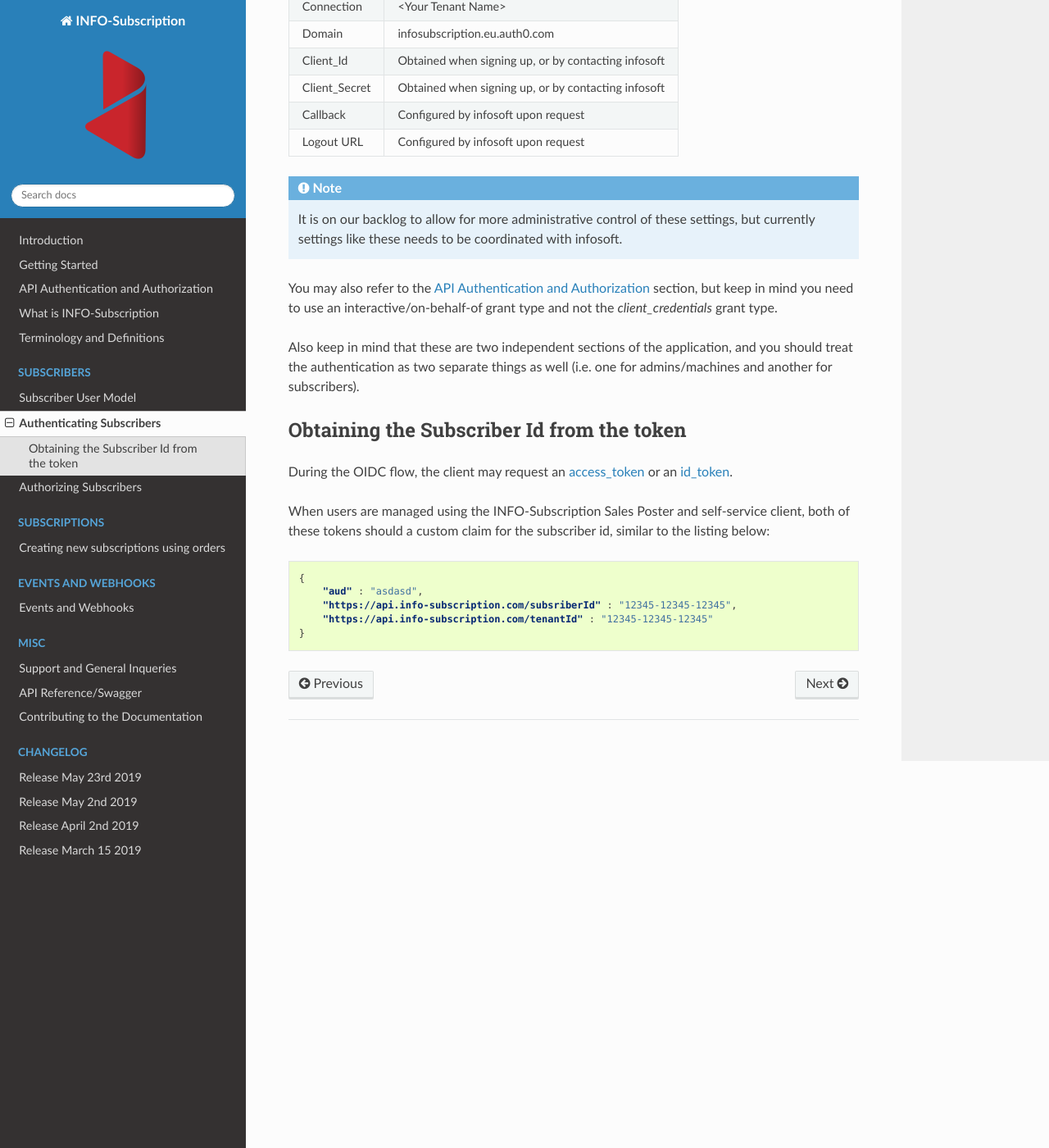
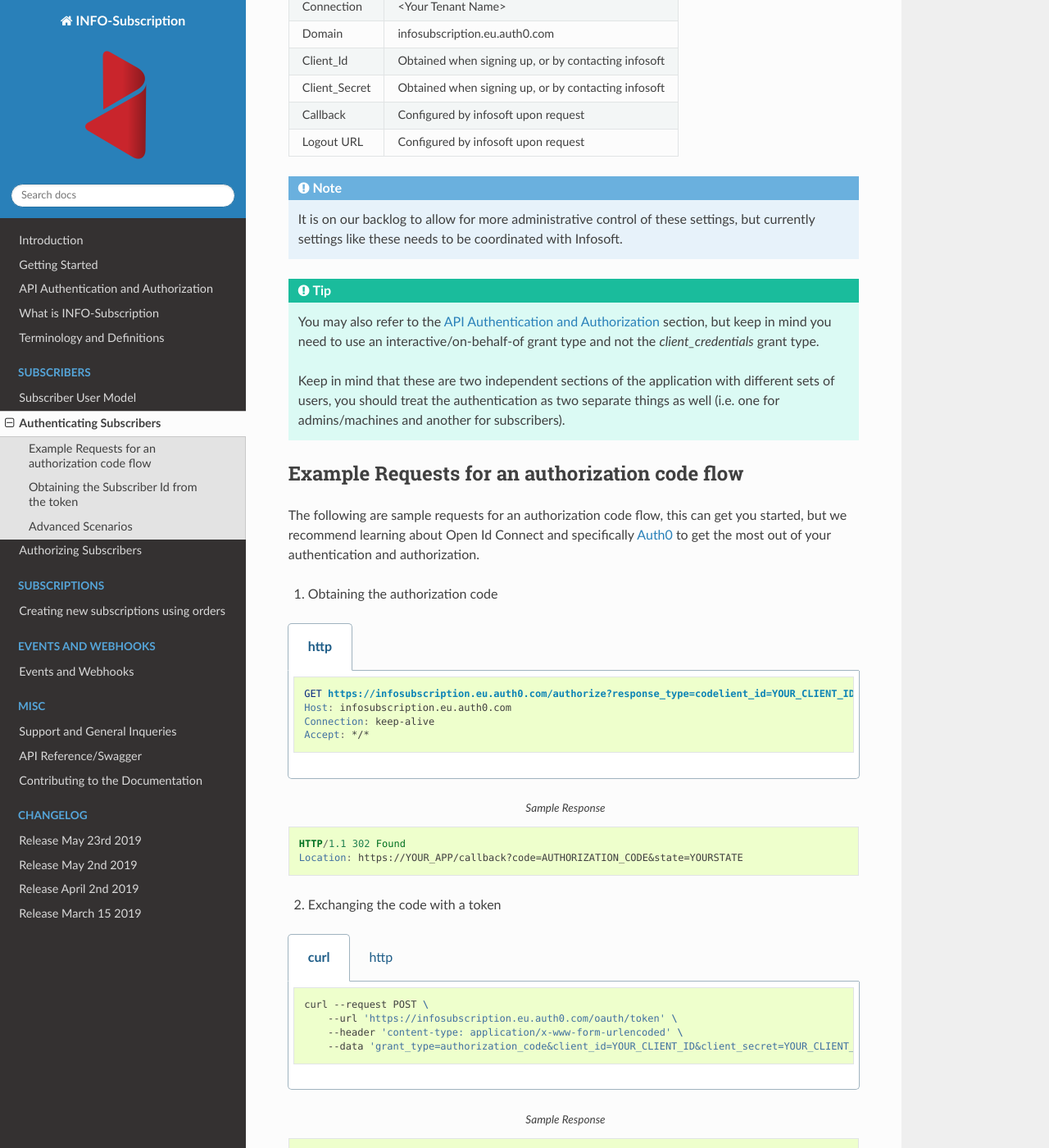
Before and after one commit to infosoftas/info-subscription-doc, a Sphinx documentation site: the page built from source/subscribers/users/authentication.rst, in a window 1280 px wide and 1400 px high, scrolled down 546 px. Shown: the whole window at 82% size. Built offline with Sphinx 7.4.7 and the Read the Docs theme 2.0.0, drawn with Linux system fonts in a browser that asks for light colours; formulas are drawn with MathJax 3; some of the changed text lies outside the part shown.

Commit message:
Expanded on the auth docs

```diff
--- a/source/general/getting-started.rst
+++ b/source/general/getting-started.rst
@@ -25,7 +25,7 @@ In order to actually use the API you will need a couple of things
 * A set of client credentials
 * A TenantId
 
-The client credentials are used for Authentication and Authorization which is :ref:`described separately <authorization>`
+The client credentials are used for authentication and authorization to the API which is :ref:`described separately <authorization>`
 
 While the TenantId is used to ascertain which tenant your application is trying to access.
 
--- a/source/subscribers/users/authentication.rst
+++ b/source/subscribers/users/authentication.rst
@@ -25,13 +25,67 @@ Refer to the table below on how to obtain all of this information, since you do
     =============      =====
 
 .. Note::
-    It is on our backlog to allow for more administrative control of these settings, but currently settings like these needs to be coordinated with infosoft.
+    It is on our backlog to allow for more administrative control of these settings, but currently settings like these needs to be coordinated with Infosoft.
 
-You may also refer to the :ref:`authorization` section, but keep in mind you need to use an interactive/on-behalf-of grant type
-and not the `client_credentials` grant type.
+.. Tip::
+    You may also refer to the :ref:`authorization` section, but keep in mind you need to use an interactive/on-behalf-of grant type
+    and not the `client_credentials` grant type.
 
-Also keep in mind that these are two independent sections of the application,
-and you should treat the authentication as two separate things as well (i.e. one for admins/machines and another for subscribers).
+    Keep in mind that these are two independent sections of the application with different sets of users, you should treat the authentication as two separate things as well (i.e. one for admins/machines and another for subscribers).
+
+Example Requests for an authorization code flow
+-----------------------------------------------
+The following are sample requests for an authorization code flow, this can get you started, but we recommend learning about Open Id Connect and specifically {AUTH0} to get the most out of your authentication and authorization.
+
+1. Obtaining the authorization code
+
+.. tabs::
+
+    .. code-tab:: http http
+
+        GET https://{AUTH0DOMAIN}/authorize?response_type=codelient_id=YOUR_CLIENT_ID&connection=CONNECTION&scope=openid&redirect_uri=https://YOUR_APP/callback&state=YOURSTATE HTTP/1.1
+        Host: {AUTH0DOMAIN}
+        Connection: keep-alive
+        Accept: */*
+
+.. code-block:: HTTP
+    :caption: Sample Response
+
+    HTTP/1.1 302 Found
+    Location: https://YOUR_APP/callback?code=AUTHORIZATION_CODE&state=YOURSTATE
+
+2. Exchanging the code with a token
+
+.. tabs::
+
+   .. code-tab:: bash curl
+
+    curl --request POST \
+        --url 'https://{AUTH0DOMAIN}/oauth/token' \
+        --header 'content-type: application/x-www-form-urlencoded' \
+        --data 'grant_type=authorization_code&client_id=YOUR_CLIENT_ID&client_secret=YOUR_CLIENT_SECRET&code=AUTHORIZATION_CODE&redirect_uri=https://YOUR_APP/callback'
+
+   .. code-tab:: http http
+
+        POST https://{AUTH0DOMAIN}/oauth/token HTTP/1.1
+        Host: {AUTH0DOMAIN}
+        Content-Type: application/x-www-form-urlencoded
+        Accept: application/json
+
+        grant_type=authorization_code&client_id=YOUR_CLIENT_ID&client_secret=YOUR_CLIENT_SECRET&code=AUTHORIZATION_CODE&redirect_uri=https://YOUR_APP/callback
+
+.. code-block:: http
+    :caption: Sample Response
+
+    HTTP/1.1 200 OK
+    Content-Type: application/json
+
+    {
+        "access_token":"eyJz93a...k4laUWw",
+        "id_token":"eyJ0XAi...4faeEoQ",
+        "token_type":"Bearer",
+        "expires_in":86400
+    }
 
 Obtaining the Subscriber Id from the token
 ------------------------------------------
@@ -40,9 +94,37 @@ During the OIDC flow, the client may request an `access_token <http://https://au
 When users are managed using the |projectName| Sales Poster and self-service client, both of these tokens should a custom claim for the subscriber id, similar to the listing below:
 
 .. code-block:: json
+    :caption: Sample Id Token content
 
     {
-        "aud" : "asdasd",
-        "https://api.info-subscription.com/subsriberId" : "12345-12345-12345",
-        "https://api.info-subscription.com/tenantId" : "12345-12345-12345"
+        "https://info-subscription.com/subscriberId": "a9c6b736-dac0-4805-93a2-934ce049551d",
+        "https://info-subscription.com/tenantId": "abb7c92e-b8f2-4ae5-fef0-08d69bbc8a54",
+        "iss": "https://infosubscription.eu.auth0.com/",
+        "sub": "google-oauth2|111745085132080132986",
+        "aud": "https://api.info-subscription.com/",
+        "iat": 1559798200,
+        "exp": 1559805400,
+        "azp": "zMOPVqHu29qTWkzqJ6Ybh3Eudohz45v8",
+        "scope": ""
     }
+
+This basically identifies the logged in user as a specific subscriber.
+It is the subscriber that owns a subscription, not a user.
+In practical terms this means that multiple users can be related to the same subscriber.
+
+.. Important::
+
+    Not all users have subscribers!
+
+When you have obtained a `SubscriberId`, head on to the :ref:`subscriber-authorization` section for details on how to determine if you should let the subscriber access a given resource.
+
+Advanced Scenarios
+------------------
+There are several advanced scenarios such as
+
+* Keeping a user signed in using refresh tokens
+* Not prompting for login if already logged in elsewhere
+* Passwordless signin
+* Probably more!
+
+All of these scenarios are described in detail in the Auth0 documentation, so we recommend you head over to https://auth0.com/docs/ for these advanced scenarios.
```
Also changed, not shown: source/general/auth.rst (+12 -5 lines), source/subscribers/users/authorization.rst (+4 -4 lines).
